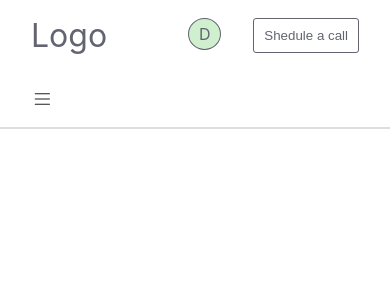
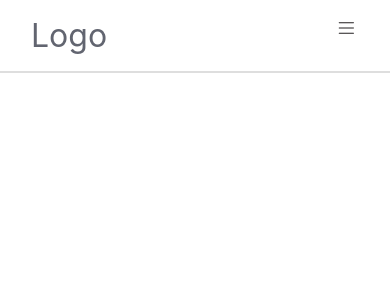
Before and after one commit to ankuradhey/responsive-navbar-react, a React (Create React App) app: page / in a window 390 px wide. Shown: the top 300 px of the page. Built offline with nearby package versions, Linux system fonts and the light colour scheme.

Commit message:
Fixed toggler and schedule button on mobile device screen issue

```diff
--- a/src/components/NavbarToggler/NavbarToggler.scss
+++ b/src/components/NavbarToggler/NavbarToggler.scss
@@ -6,6 +6,7 @@
     background-size: cover;
     align-self: center;
     background-color: transparent !important;
+    background-position: center;
     width: 1.5rem;
     height: 1.5rem;
     outline: none;
--- a/src/styles/grid.scss
+++ b/src/styles/grid.scss
@@ -26,11 +26,8 @@
 
 .hidden-sm {
     $sm-min-width-breakpoint: map-get($grid-breakpoints, "sm");
-    $sm-max-width-breakpoint: map-get($container-max-widths, "sm");
-    @media (min-width: $sm-min-width-breakpoint) {
-        @media (max-width: $sm-max-width-breakpoint) {
-            display: none;
-        }
+    @media (max-width: $sm-min-width-breakpoint) {
+        display: none;
     }
 }
 
```
